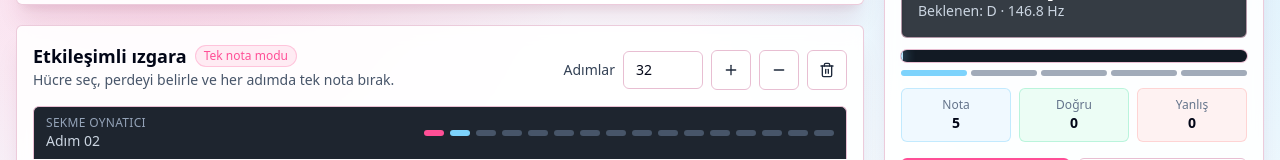
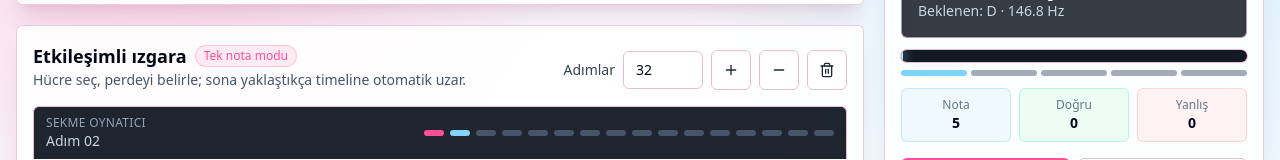
Before and after one commit to kadirsr/gitarsoundcheck, a React (Vite) app: page / in a window 1280 px wide. Shown: the part 250-410 px from the top of the page. Built offline with nearby package versions, Linux system fonts and the light colour scheme.

Commit message:
Auto expand tab grid timeline

```diff
--- a/src/App.tsx
+++ b/src/App.tsx
@@ -1,5 +1,12 @@
 import { useCallback, useEffect, useMemo, useState } from "react";
-import { EXAMPLE_TAB, EXAMPLE_TABS, GUITAR_STRINGS } from "./constants";
+import {
+  AUTO_EXTEND_STEP_COUNT,
+  AUTO_EXTEND_THRESHOLD,
+  EXAMPLE_TAB,
+  EXAMPLE_TABS,
+  GUITAR_STRINGS,
+  MAX_STEP_COUNT
+} from "./constants";
 import { AsciiTabEditor } from "./components/AsciiTabEditor";
 import { Header } from "./components/Header";
 import { InteractiveGrid } from "./components/InteractiveGrid";
@@ -9,7 +16,6 @@ import { ResultsPanel } from "./components/ResultsPanel";
 import { useAudioPitch } from "./hooks/useAudioPitch";
 import { useMetronome } from "./hooks/useMetronome";
 import {
-  addStep,
   clearGrid,
   gridFromAscii,
   removeStep,
@@ -30,7 +36,23 @@ import {
   saveDraft,
   saveSettings
 } from "./lib/storage";
-import type { GuitarString, PracticeMode, TolerancePreset } from "./types";
+import type { GuitarString, PracticeMode, TabGrid, TolerancePreset } from "./types";
+
+function extendGridIfNeeded(grid: TabGrid, stepIndex: number, fret: number | null) {
+  if (fret === null || stepIndex < grid.stepCount - AUTO_EXTEND_THRESHOLD) {
+    return grid;
+  }
+
+  return resizeGrid(grid, Math.min(MAX_STEP_COUNT, grid.stepCount + AUTO_EXTEND_STEP_COUNT));
+}
+
+function extendGridAfterLastStep(grid: TabGrid) {
+  if (grid.stepCount >= MAX_STEP_COUNT) {
+    return grid;
+  }
+
+  return resizeGrid(grid, Math.min(MAX_STEP_COUNT, grid.stepCount + AUTO_EXTEND_STEP_COUNT));
+}
 
 function App() {
   const [mode, setMode] = useState<"ascii" | "grid">("grid");
@@ -56,18 +78,26 @@ function App() {
 
   useMetronome(settings.bpm, metronomeEnabled);
 
+  const commitGrid = useCallback((nextGrid: TabGrid) => {
+    setGrid(nextGrid);
+    setTabText(renderGridToAscii(nextGrid));
+  }, []);
+
   const updateGridNote = useCallback(
     (stringName: GuitarString, stepIndex: number, fret: number | null) => {
       try {
-        const nextGrid = setGridNote(grid, stringName, stepIndex, fret);
-        setGrid(nextGrid);
-        setTabText(renderGridToAscii(nextGrid));
+        const nextGrid = extendGridIfNeeded(
+          setGridNote(grid, stringName, stepIndex, fret),
+          stepIndex,
+          fret
+        );
+        commitGrid(nextGrid);
         setLastError(null);
       } catch (error) {
         setLastError(error instanceof Error ? error.message : "Could not update grid.");
       }
     },
-    [grid]
+    [commitGrid, grid]
   );
 
   useEffect(() => {
@@ -115,7 +145,17 @@ function App() {
 
       if (event.key === "ArrowRight") {
         event.preventDefault();
-        setSelectedCell({ stringName, stepIndex: Math.min(grid.stepCount - 1, stepIndex + 1) });
+        if (stepIndex >= grid.stepCount - 1) {
+          const nextGrid = extendGridAfterLastStep(grid);
+          commitGrid(nextGrid);
+          setSelectedCell({
+            stringName,
+            stepIndex: Math.min(nextGrid.stepCount - 1, stepIndex + 1)
+          });
+          return;
+        }
+
+        setSelectedCell({ stringName, stepIndex: stepIndex + 1 });
       }
 
       if (event.key === "ArrowLeft") {
@@ -150,7 +190,7 @@ function App() {
 
     window.addEventListener("keydown", handleKeyDown);
     return () => window.removeEventListener("keydown", handleKeyDown);
-  }, [grid, mode, selectedCell, updateGridNote]);
+  }, [commitGrid, grid, mode, selectedCell, updateGridNote]);
 
   const noteStepBySequence = useMemo(() => {
     const map = new Map<number, number>();
@@ -194,8 +234,7 @@ function App() {
 
   function handleResize(stepCount: number) {
     const nextGrid = resizeGrid(grid, stepCount);
-    setGrid(nextGrid);
-    setTabText(renderGridToAscii(nextGrid));
+    commitGrid(nextGrid);
   }
 
   function handleLoadExample(exampleId = selectedExampleId) {
@@ -311,19 +350,16 @@ function App() {
               currentStep={currentStep}
               grid={grid}
               onAddStep={() => {
-                const nextGrid = addStep(grid);
-                setGrid(nextGrid);
-                setTabText(renderGridToAscii(nextGrid));
+                const nextGrid = resizeGrid(grid, grid.stepCount + AUTO_EXTEND_STEP_COUNT);
+                commitGrid(nextGrid);
               }}
               onClear={() => {
                 const nextGrid = clearGrid(grid);
-                setGrid(nextGrid);
-                setTabText(renderGridToAscii(nextGrid));
+                commitGrid(nextGrid);
               }}
               onRemoveStep={() => {
                 const nextGrid = removeStep(grid);
-                setGrid(nextGrid);
-                setTabText(renderGridToAscii(nextGrid));
+                commitGrid(nextGrid);
               }}
               onResize={handleResize}
               onSelectCell={(stringName, stepIndex) => setSelectedCell({ stringName, stepIndex })}
--- a/src/components/InteractiveGrid.tsx
+++ b/src/components/InteractiveGrid.tsx
@@ -72,7 +72,7 @@ export function InteractiveGrid({
             </span>
           </div>
           <p className="text-sm text-slate-600">
-            Hücre seç, perdeyi belirle ve her adımda tek nota bırak.
+            Hücre seç, perdeyi belirle; sona yaklaştıkça timeline otomatik uzar.
           </p>
         </div>
         <div className="flex flex-wrap items-center gap-2">
@@ -87,7 +87,7 @@ export function InteractiveGrid({
               onChange={(event) => onResize(Number(event.target.value))}
             />
           </label>
-          <button className="icon-button" type="button" title="Adım ekle" onClick={onAddStep}>
+          <button className="icon-button" type="button" title="16 adım ekle" onClick={onAddStep}>
             <Plus size={16} aria-hidden="true" />
           </button>
           <button className="icon-button" type="button" title="Adım sil" onClick={onRemoveStep}>
--- a/src/constants.ts
+++ b/src/constants.ts
@@ -79,7 +79,9 @@ E|--------------------------|`
 
 export const DEFAULT_STEP_COUNT = 32;
 export const MIN_STEP_COUNT = 8;
-export const MAX_STEP_COUNT = 256;
+export const MAX_STEP_COUNT = 2048;
+export const AUTO_EXTEND_STEP_COUNT = 16;
+export const AUTO_EXTEND_THRESHOLD = 4;
 export const STEP_WIDTH = 3;
 export const MIN_RMS = 0.01;
 export const STABLE_NOTE_MS = 100;
```
Also changed, not shown: 2 other files (tests, documents, lock files or other folders).
